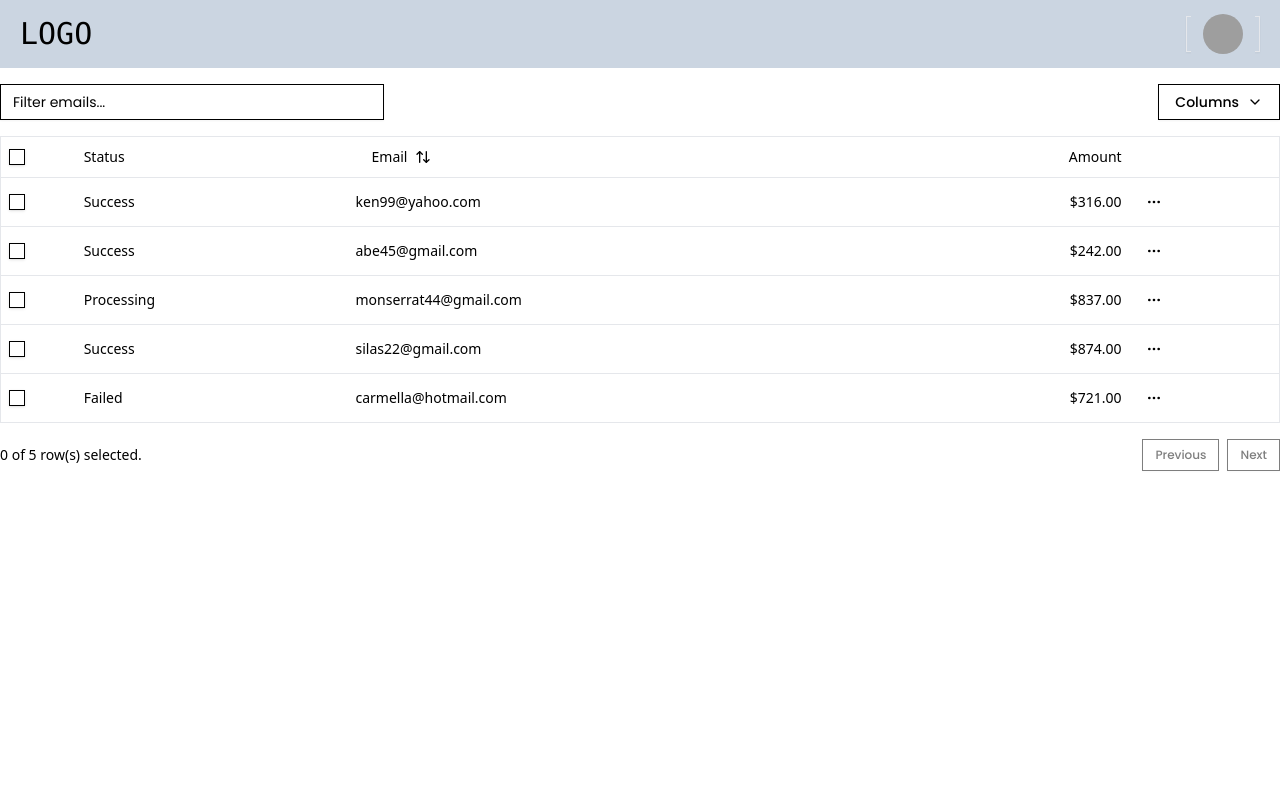
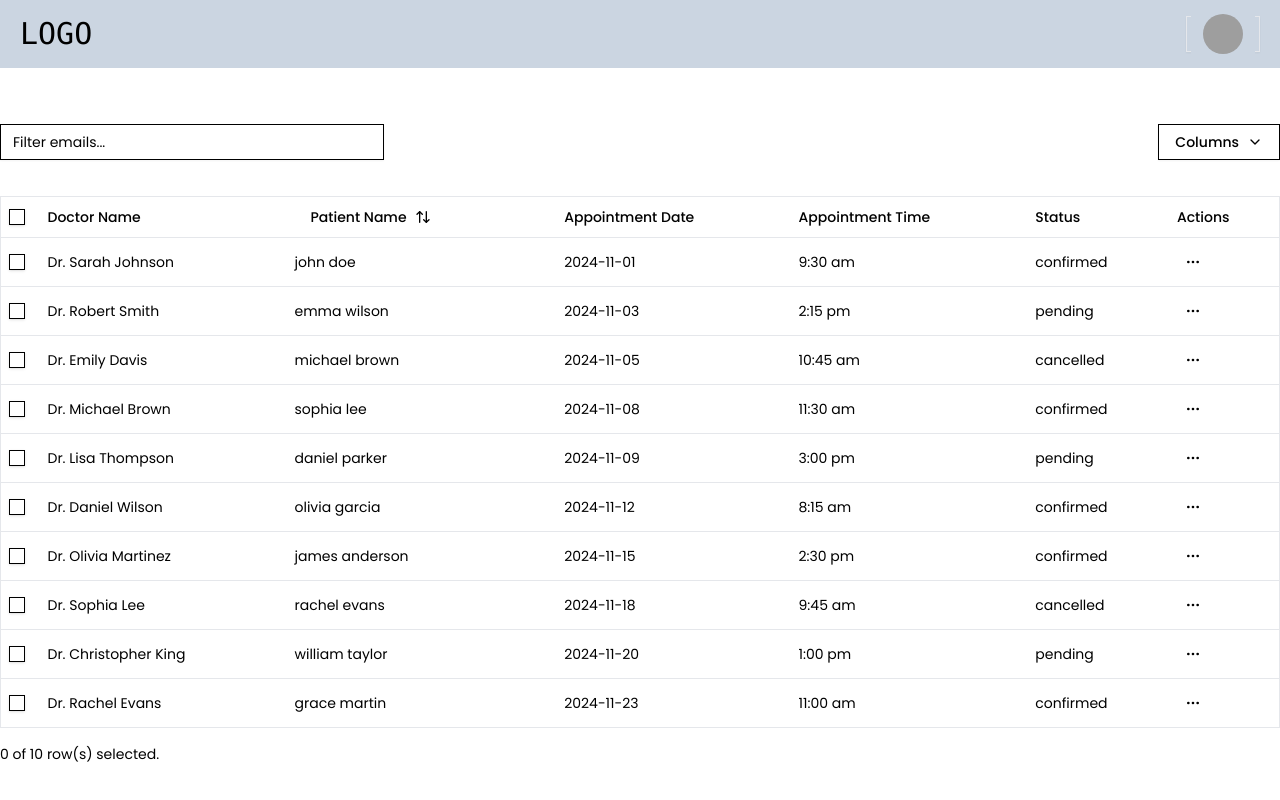
Before and after one commit to ShahwaizQasim/Doctor-Appointment-System, a Next.js app: page /appointments in a window 1280 px wide. Shown: the top 800 px of the page. Built offline with nearby package versions, Linux system fonts and the light colour scheme; grey boxes are pictures that could not be loaded.

Commit message:
table show

```diff
--- a/src/app/appointments/page.js
+++ b/src/app/appointments/page.js
@@ -37,38 +37,78 @@ import {
     TableRow,
 } from "@/components/ui/table"
 
-const data = [
+export const data = [
     {
-        id: "m5gr84i9",
-        amount: 316,
-        status: "success",
-        email: "ken99@yahoo.com",
+        user: "John Doe",
+        appointmentTime: "9:30 AM",
+        status: "Confirmed",
+        appointmentDate: "2024-11-01",
+        doctor: "Dr. Sarah Johnson",
     },
     {
-        id: "3u1reuv4",
-        amount: 242,
-        status: "success",
-        email: "Abe45@gmail.com",
+        user: "Emma Wilson",
+        appointmentTime: "2:15 PM",
+        status: "Pending",
+        appointmentDate: "2024-11-03",
+        doctor: "Dr. Robert Smith",
     },
     {
-        id: "derv1ws0",
-        amount: 837,
-        status: "processing",
-        email: "Monserrat44@gmail.com",
+        user: "Michael Brown",
+        appointmentTime: "10:45 AM",
+        status: "Cancelled",
+        appointmentDate: "2024-11-05",
+        doctor: "Dr. Emily Davis",
     },
     {
-        id: "5kma53ae",
-        amount: 874,
-        status: "success",
-        email: "Silas22@gmail.com",
+        user: "Sophia Lee",
+        appointmentTime: "11:30 AM",
+        status: "Confirmed",
+        appointmentDate: "2024-11-08",
+        doctor: "Dr. Michael Brown",
     },
     {
-        id: "bhqecj4p",
-        amount: 721,
-        status: "failed",
-        email: "carmella@hotmail.com",
+        user: "Daniel Parker",
+        appointmentTime: "3:00 PM",
+        status: "Pending",
+        appointmentDate: "2024-11-09",
+        doctor: "Dr. Lisa Thompson",
     },
-]
+    {
+        user: "Olivia Garcia",
+        appointmentTime: "8:15 AM",
+        status: "Confirmed",
+        appointmentDate: "2024-11-12",
+        doctor: "Dr. Daniel Wilson",
+    },
+    {
+        user: "James Anderson",
+        appointmentTime: "2:30 PM",
+        status: "Confirmed",
+        appointmentDate: "2024-11-15",
+        doctor: "Dr. Olivia Martinez",
+    },
+    {
+        user: "Rachel Evans",
+        appointmentTime: "9:45 AM",
+        status: "Cancelled",
+        appointmentDate: "2024-11-18",
+        doctor: "Dr. Sophia Lee",
+    },
+    {
+        user: "William Taylor",
+        appointmentTime: "1:00 PM",
+        status: "Pending",
+        appointmentDate: "2024-11-20",
+        doctor: "Dr. Christopher King",
+    },
+    {
+        user: "Grace Martin",
+        appointmentTime: "11:00 AM",
+        status: "Confirmed",
+        appointmentDate: "2024-11-23",
+        doctor: "Dr. Rachel Evans",
+    },
+];
 
 export const columns = [
     {
@@ -94,44 +134,46 @@ export const columns = [
         enableHiding: false,
     },
     {
-        accessorKey: "status",
-        header: "Status",
+        accessorKey: "doctor",
+        header: "Doctor Name",
         cell: ({ row }) => (
-            <div className="capitalize">{row.getValue("status")}</div>
+            <div className="capitalize">{row.getValue("doctor")}</div>
         ),
     },
     {
-        accessorKey: "email",
+        accessorKey: "user",
         header: ({ column }) => {
             return (
                 <Button
                     variant="ghost"
                     onClick={() => column.toggleSorting(column.getIsSorted() === "asc")}
                 >
-                    Email
+                    Patient Name
                     <ArrowUpDown />
                 </Button>
             )
         },
-        cell: ({ row }) => <div className="lowercase">{row.getValue("email")}</div>,
+        cell: ({ row }) => <div className="lowercase">{row.getValue("user")}</div>,
     },
     {
-        accessorKey: "amount",
-        header: () => <div className="text-right">Amount</div>,
-        cell: ({ row }) => {
-            const amount = parseFloat(row.getValue("amount"))
-
-            // Format the amount as a dollar amount
-            const formatted = new Intl.NumberFormat("en-US", {
-                style: "currency",
-                currency: "USD",
-            }).format(amount)
-
-            return <div className="text-right font-medium">{formatted}</div>
-        },
+        accessorKey: "appointmentDate",
+        header: "Appointment Date",
+        cell: ({ row }) => <div className="lowercase">{row.getValue("appointmentDate")}</div>,
     },
     {
+        accessorKey: "appointmentTime",
+        header: "Appointment Time",
+        cell: ({ row }) => <div className="lowercase">{row.getValue("appointmentTime")}</div>,
+    },
+    {
+        accessorKey: "status",
+        header: "Status",
+        cell: ({ row }) => <div className="lowercase">{row.getValue("status")}</div>,
+    },
+
+    {
         id: "actions",
+        header: "Actions",
         enableHiding: false,
         cell: ({ row }) => {
             const payment = row.original
@@ -187,7 +229,7 @@ export default function AppointmentsTable() {
     })
 
     return (
-        <div className="container mx-auto min-h-screen">
+        <div className="container mx-auto min-h-screen my-10">
             <div className="w-full">
                 <div className="flex items-center py-4 para">
                     <Input
@@ -225,9 +267,9 @@ export default function AppointmentsTable() {
                         </DropdownMenuContent>
                     </DropdownMenu>
                 </div>
-                <div className="rounded-md border">
+                <div className="rounded-md border mt-5">
                     <Table>
-                        <TableHeader>
+                        <TableHeader className={"para"}>
                             {table.getHeaderGroups().map((headerGroup) => (
                                 <TableRow key={headerGroup.id}>
                                     {headerGroup.headers.map((header) => {
@@ -245,7 +287,7 @@ export default function AppointmentsTable() {
                                 </TableRow>
                             ))}
                         </TableHeader>
-                        <TableBody>
+                        <TableBody className={"para"}>
                             {table.getRowModel().rows?.length ? (
                                 table.getRowModel().rows.map((row) => (
                                     <TableRow
@@ -276,29 +318,9 @@ export default function AppointmentsTable() {
                     </Table>
                 </div>
                 <div className="flex items-center justify-end space-x-2 py-4">
-                    <div className="flex-1 text-sm text-muted-foreground">
+                    <div className="flex-1 text-sm text-muted-foreground para">
                         {table.getFilteredSelectedRowModel().rows.length} of{" "}
                         {table.getFilteredRowModel().rows.length} row(s) selected.
-                    </div>
-                    <div className="space-x-2">
-                        <Button
-                            variant="outline"
-                              className="para"
-                            size="sm"
-                            onClick={() => table.previousPage()}
-                            disabled={!table.getCanPreviousPage()}
-                        >
-                            Previous
-                        </Button>
-                        <Button
-                            variant="outline"
-                            className="para"
-                            size="sm"
-                            onClick={() => table.nextPage()}
-                            disabled={!table.getCanNextPage()}
-                        >
-                            Next
-                        </Button>
                     </div>
                 </div>
             </div>
```
